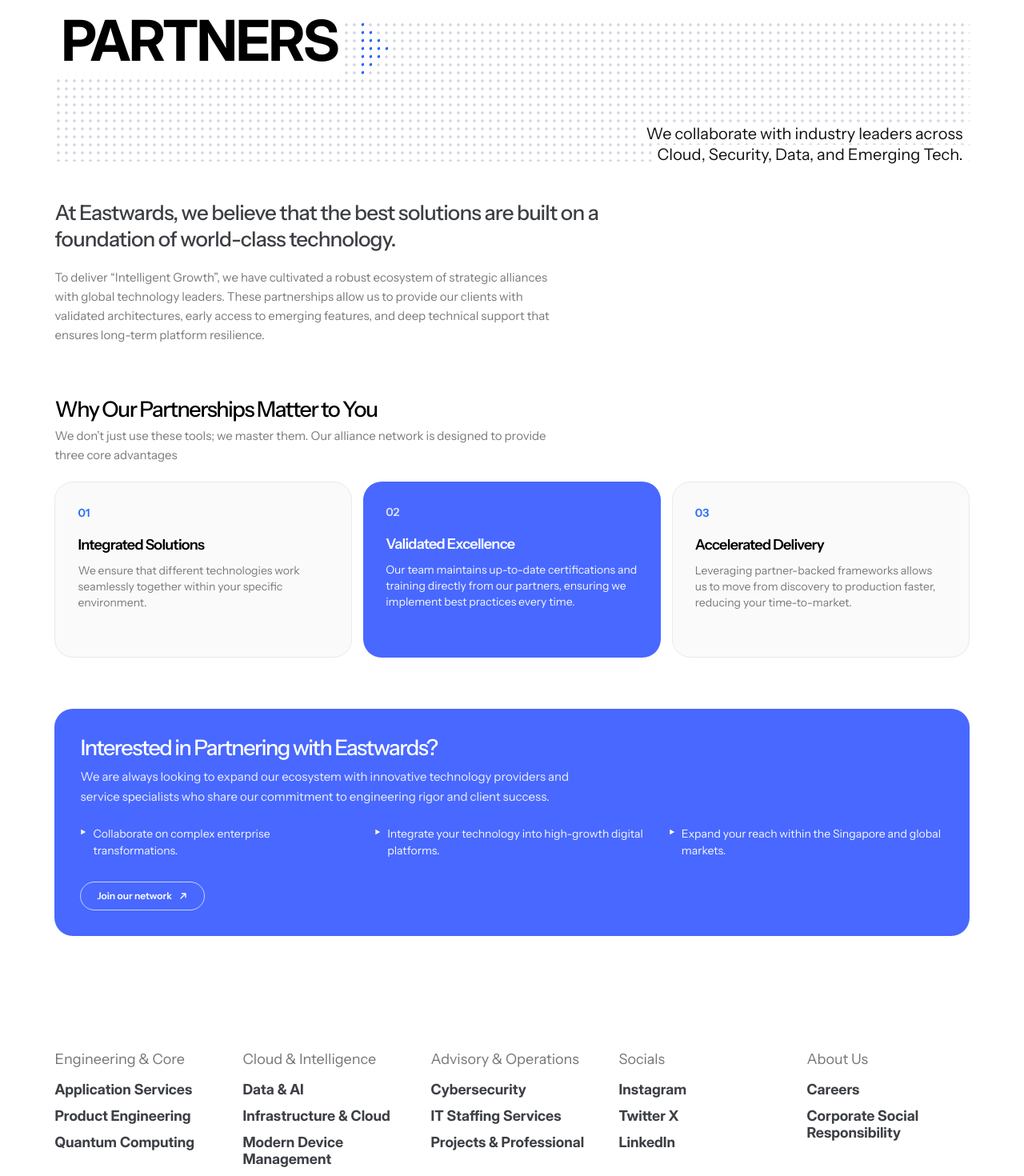
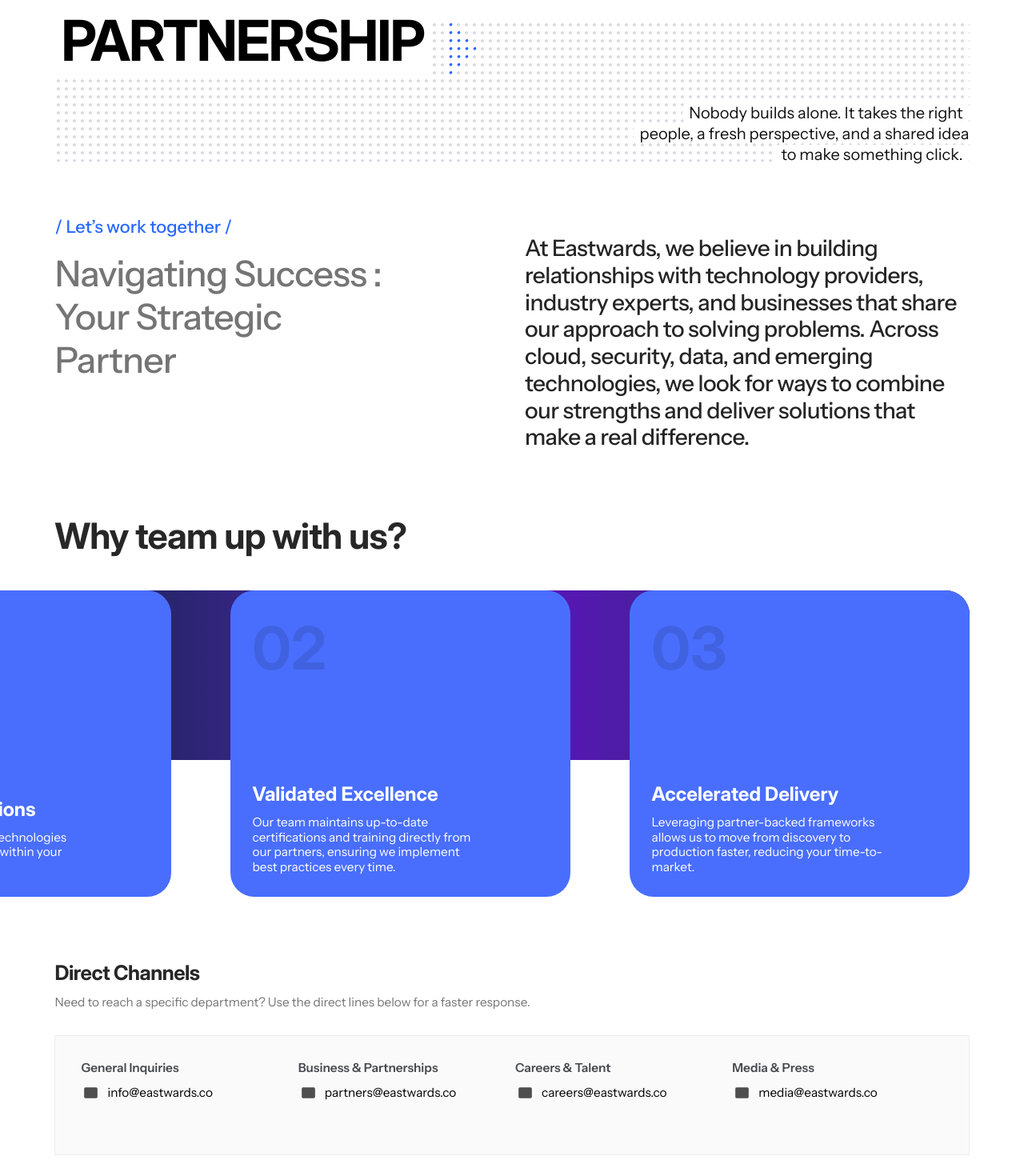
Before and after one commit to wajiha-kulsum/eastwards, a Next.js app: page /partners in a window 1280 px wide. Shown: the part 80-1550 px from the top of the page at 80% size. Built offline with nearby package versions, Linux system fonts and the light colour scheme.

Commit message:
Replicate the Paper MacBook Pro 16 inch 12 artboard for the partnership page

```diff
--- a/app/partners/page.tsx
+++ b/app/partners/page.tsx
@@ -1,103 +1,108 @@
 import type { Metadata } from "next";
+import { Mail } from "lucide-react";
 import DotHero from "@/components/DotHero";
-import { ArrowUpRight, PlayTriangle } from "@/components/ui/icons";
-import { partners } from "@/lib/content";
+import { contact, partners } from "@/lib/content";
+
+/* Replicates the "MacBook Pro 16\" - 12" Paper artboard for the partnership
+   page: hero chip + dot grid, split intro, number-on-blue advantage cards
+   over a gradient strip, and the direct channels row. Sizes follow the
+   Paper values at 1728 and scale down through the site tokens. */
 
 export const metadata: Metadata = {
-  title: "Partners | Eastwards Consulting",
+  title: "Partnership | Eastwards Consulting",
   description: partners.lede,
 };
 
 export default function PartnersPage() {
   return (
     <main id="main" className="bg-white text-black">
-      <div className="mx-auto max-w-[1720px] px-6 pb-16 pt-3 sm:px-10 lg:px-[5.35%]">
+      <div className="mx-auto max-w-[1720px] px-6 pb-20 pt-3 sm:px-10 lg:px-[5.35%]">
         <DotHero title={partners.title} lede={partners.lede} />
 
-        {/* Ecosystem intro */}
-        <section className="mt-9">
-          <p className="max-w-[700px] text-[clamp(17px,3.6vw,26px)] font-medium leading-[1.25] tracking-[-0.03em] text-ink">
-            {partners.intro}
+        {/* Split intro: eyebrow + muted statement left, relationship copy right.
+            Paper: eyebrow 25px y418, statement 60px y461, body 35px/775px y441. */}
+        <section className="mt-14 md:grid md:grid-cols-2 md:gap-8">
+          <div>
+            <p className="text-[clamp(17px,1.7vw,25px)] font-medium leading-[1.2] text-primary">
+              {partners.eyebrow}
             </p>
-          <p className="mt-5 max-w-[640px] text-[15px] leading-[1.6] text-[#7a7a7a]">
-            {partners.ecosystem}
+            <p className="mt-5 whitespace-pre-line text-[clamp(38px,3.5vw,60px)] font-medium leading-[1.2] tracking-[-0.02em] text-[#0000008A]">
+              {partners.statement}
+            </p>
+          </div>
+          <p className="mt-8 text-[clamp(20px,2.2vw,35px)] font-medium leading-[1.2] tracking-[-0.02em] text-[#252525] md:mt-6">
+            {partners.statementBody}
           </p>
         </section>
 
-        {/* Why partnerships matter, three core advantages */}
-        <section className="mt-14 sm:mt-16">
-          <h2 className="text-[25px] font-medium leading-tight tracking-[-0.055em] sm:text-[27px]">
+        {/* Why team up: three blue cards over a gradient strip. Paper: strip
+            y920-1132, cards 425x383 r30 from y962, numbers 100px #4062E0. */}
+        <section className="mt-16 sm:mt-20">
+          <h2 className="font-display text-[clamp(30px,3.5vw,60px)] font-semibold leading-[1.2] tracking-[-0.02em] text-[#272727]">
             {partners.why.title}
           </h2>
-          <p className="mt-1 max-w-[640px] text-[14px] leading-relaxed text-[#7a7a7a] sm:text-[15px]">
-            {partners.why.subtitle}
+
+          <div className="relative mt-10">
+            {/* gradient art strip behind the top of the cards */}
+            <div
+              aria-hidden="true"
+              className="absolute inset-x-0 top-0 h-[120px] rounded-[30px] bg-gradient-to-r from-blue-950 via-violet-800 to-blue-950 sm:h-[160px] lg:h-[212px]"
+            />
+            <div className="relative mt-[36px] grid grid-cols-1 gap-6 sm:grid-cols-2 lg:grid-cols-[repeat(3,425px)] lg:justify-end lg:gap-[74px]">
+              {partners.why.advantages.map((advantage, index) => (
+                <article
+                  key={advantage.title}
+                  className="flex min-h-[320px] flex-col rounded-[30px] bg-[#496EFD] p-7 text-white lg:h-[383px]"
+                >
+                  <p className="font-display text-[clamp(64px,5.8vw,100px)] font-extrabold leading-[1.2] text-[#4062E0]">
+                    0{index + 1}
                   </p>
-
-          <div className="mt-5 grid grid-cols-1 gap-3.5 sm:grid-cols-2 lg:grid-cols-3">
-            {partners.why.advantages.map((advantage, index) =>
-              index === 1 ? (
-                /* Blue moment: the middle card echoes the location card */
-                <div
-                  key={advantage.title}
-                  className="flex min-h-[220px] flex-col rounded-[23px] bg-[#4868ff] p-6 text-white sm:p-7"
-                >
-                  <p className="text-[14px] font-semibold text-white/80">02</p>
-                  <h3 className="mb-2 mt-4 text-[18px] font-semibold tracking-[-0.04em]">
+                  <div className="mt-auto">
+                    <h3 className="font-display text-[clamp(22px,1.9vw,30px)] font-bold leading-[1.2] text-white">
                       {advantage.title}
                     </h3>
-                  <p className="text-[14px] leading-[1.45] text-white/95">
+                    <p className="mt-3 max-w-[290px] text-[clamp(15px,1.2vw,20px)] leading-[1.2] text-white">
                       {advantage.body}
                     </p>
                   </div>
-              ) : (
-                <div
-                  key={advantage.title}
-                  className="min-h-[220px] rounded-[23px] border border-[#e9e9e9] bg-[#fafafa] p-6 sm:p-7"
-                >
-                  <p className="text-[14px] font-semibold text-[#2869ff]">
-                    0{index + 1}
-                  </p>
-                  <h3 className="mb-2 mt-4 text-[18px] font-semibold tracking-[-0.04em]">
-                    {advantage.title}
-                  </h3>
-                  <p className="text-[14px] leading-[1.45] text-[#7a7a7a]">
-                    {advantage.body}
-                  </p>
+                </article>
+              ))}
             </div>
-              )
-            )}
           </div>
         </section>
 
-        {/* Join the network, solid blue close */}
-        <section className="mt-14 sm:mt-16">
-          <div className="rounded-[23px] bg-[#4868ff] p-6 text-white sm:p-8">
-            <h2 className="max-w-[640px] text-[25px] font-medium leading-tight tracking-[-0.055em] sm:text-[27px]">
-              {partners.join.title}
+        {/* Direct channels row from the same artboard */}
+        <section className="mt-16 sm:mt-20">
+          <h2 className="font-display text-[clamp(22px,2vw,35px)] font-medium leading-[1.2] tracking-[-0.02em] text-[#272727]">
+            Direct Channels
           </h2>
-            <p className="mt-2 max-w-[640px] text-[14px] leading-relaxed text-white/90 sm:text-[15px]">
-              {partners.join.subtitle}
+          <p className="mt-3 text-[clamp(14px,1.2vw,20px)] leading-[1.2] text-[#757575]">
+            Need to reach a specific department? Use the direct lines below for
+            a faster response.
           </p>
-
-            <ul className="mt-6 grid gap-2 sm:grid-cols-3 sm:gap-6">
-              {partners.join.points.map((point) => (
-                <li
-                  key={point}
-                  className="flex items-start gap-2 text-[14px] text-white/95"
+          <div className="mt-8 border border-[#EEEEEE] bg-[#FAFAFA] lg:h-[150px]">
+            <div className="grid grid-cols-1 gap-8 py-8 sm:grid-cols-2 lg:grid-cols-4 lg:gap-2 lg:px-8 lg:py-7">
+              {contact.directChannels.channels.map((channel) => (
+                <div key={channel.department}>
+                  <p className="text-[clamp(15px,1.2vw,20px)] font-semibold text-[#45484D]">
+                    {channel.department}
+                  </p>
+                  <div className="mt-2 flex items-center gap-2">
+                    <Mail
+                      className="h-[20px] w-[25px] shrink-0 text-[#4E4E4E]"
+                      fill="currentColor"
+                      strokeWidth={0}
+                    />
+                    <a
+                      href={`mailto:${channel.email}`}
+                      className="truncate text-[clamp(15px,1.2vw,20px)] font-light text-black"
                     >
-                  <PlayTriangle className="mt-1 h-2 w-2 shrink-0 fill-white text-white" />
-                  {point}
-                </li>
+                      {channel.email}
+                    </a>
+                  </div>
+                </div>
               ))}
-            </ul>
-
-            <a
-              href={partners.join.href}
-              className="mt-7 inline-flex min-h-[36px] items-center gap-2 rounded-full border border-white/70 px-5 py-2 text-[12px] font-semibold text-white transition hover:bg-white/10"
-            >
-              {partners.join.cta}
-              <ArrowUpRight className="h-3 w-3 shrink-0" />
-            </a>
+            </div>
           </div>
         </section>
       </div>
--- a/lib/content.ts
+++ b/lib/content.ts
@@ -265,16 +265,14 @@ export const footer = {
 } as const;
 
 export const partners = {
-  title: "Partners",
-  lede: "We collaborate with industry leaders across Cloud, Security, Data, and Emerging Tech.",
-  intro:
-    "At Eastwards, we believe that the best solutions are built on a foundation of world-class technology.",
-  ecosystem:
-    "To deliver “Intelligent Growth”, we have cultivated a robust ecosystem of strategic alliances with global technology leaders. These partnerships allow us to provide our clients with validated architectures, early access to emerging features, and deep technical support that ensures long-term platform resilience.",
+  title: "Partnership",
+  lede: "Nobody builds alone. It takes the right people, a fresh perspective, and a shared idea to make something click.",
+  eyebrow: "/ Let’s work together /",
+  statement: "Navigating Success :\nYour Strategic\nPartner",
+  statementBody:
+    "At Eastwards, we believe in building relationships with technology providers, industry experts, and businesses that share our approach to solving problems. Across cloud, security, data, and emerging technologies, we look for ways to combine our strengths and deliver solutions that make a real difference.",
   why: {
-    title: "Why Our Partnerships Matter to You",
-    subtitle:
-      "We don’t just use these tools; we master them. Our alliance network is designed to provide three core advantages",
+    title: "Why team up with us?",
     advantages: [
       {
         title: "Integrated Solutions",
@@ -289,18 +287,6 @@ export const partners = {
         body: "Leveraging partner-backed frameworks allows us to move from discovery to production faster, reducing your time-to-market.",
       },
     ],
-  },
-  join: {
-    title: "Interested in Partnering with Eastwards?",
-    subtitle:
-      "We are always looking to expand our ecosystem with innovative technology providers and service specialists who share our commitment to engineering rigor and client success.",
-    points: [
-      "Collaborate on complex enterprise transformations.",
-      "Integrate your technology into high-growth digital platforms.",
-      "Expand your reach within the Singapore and global markets.",
-    ],
-    cta: "Join our network",
-    href: "mailto:partners@eastwards.co",
   },
 } as const;
 
```
Lines whose indentation alone changed are shown as unchanged.
